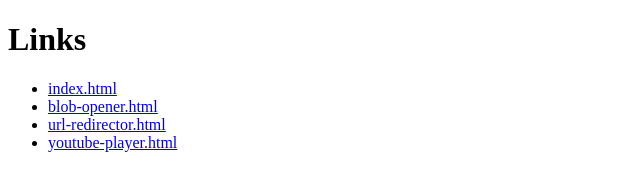
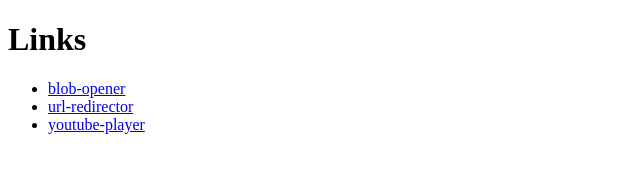
Before and after one commit to echo-a2/echo-a2.github.io, a plain HTML site: page index.html in a window 1280 px wide. Shown: the whole page, without its empty margins (0-640 px from the left). Drawn offline with Linux system fonts and the light colour scheme.

Commit message:
Update index.html

```diff
--- a/index.html
+++ b/index.html
@@ -8,10 +8,10 @@
 <body>
     <h1>Links</h1>
     <ul>
-        <li><a href="index.html">index.html</a></li>
-        <li><a href="blob-opener.html">blob-opener.html</a></li>
-        <li><a href="url-redirector.html">url-redirector.html</a></li>
-        <li><a href="youtube-player.html">youtube-player.html</a></li>
+        <li><a href="blob-opener">blob-opener</a></li>
+        <li><a href="url-redirector">url-redirector</a></li>
+        <li><a href="youtube-player">youtube-player</a></li>
+        <!-- new pages: add <li><a href="name">name</a></li> -->
     </ul>
 </body>
 </html>
```
